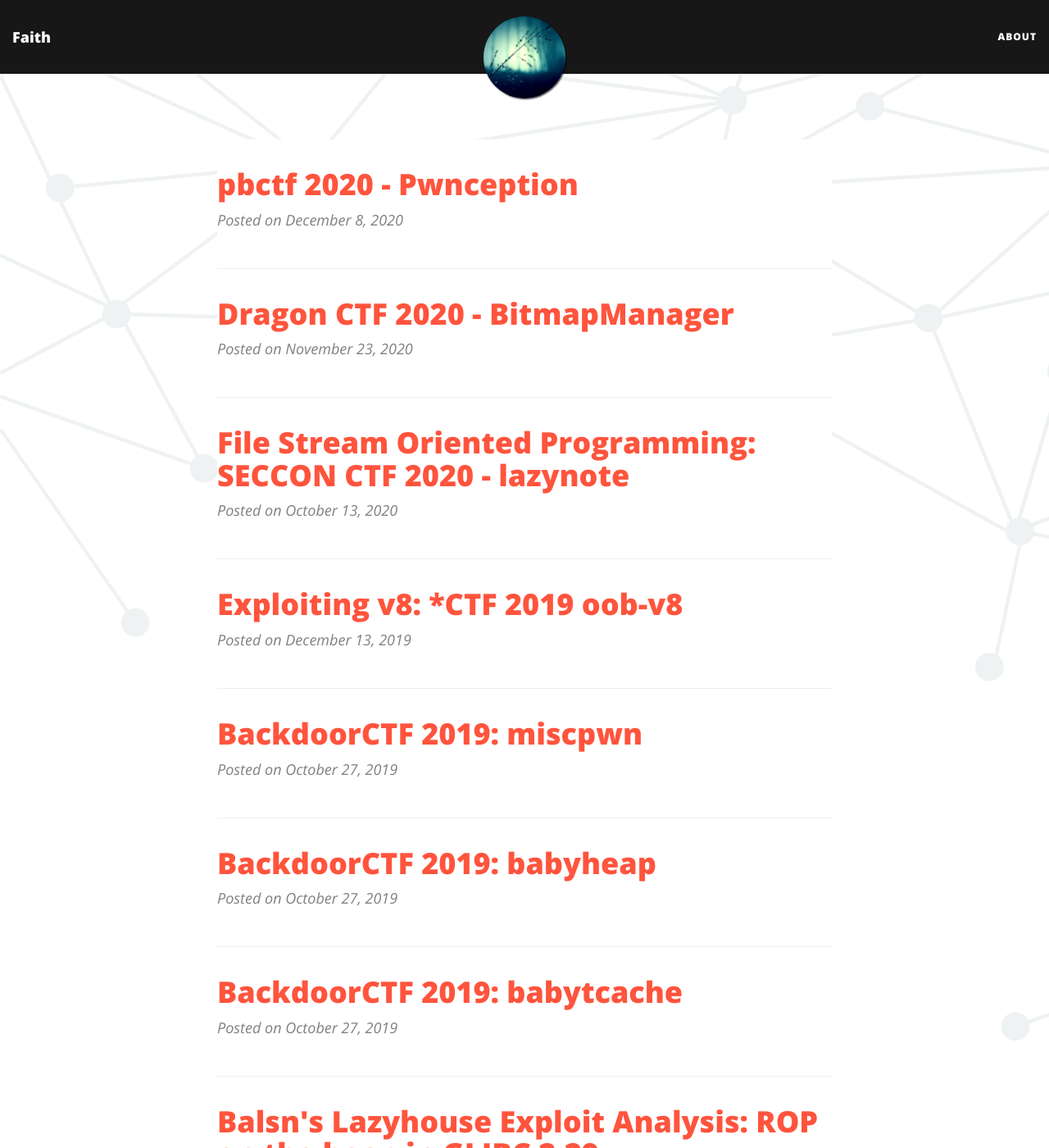
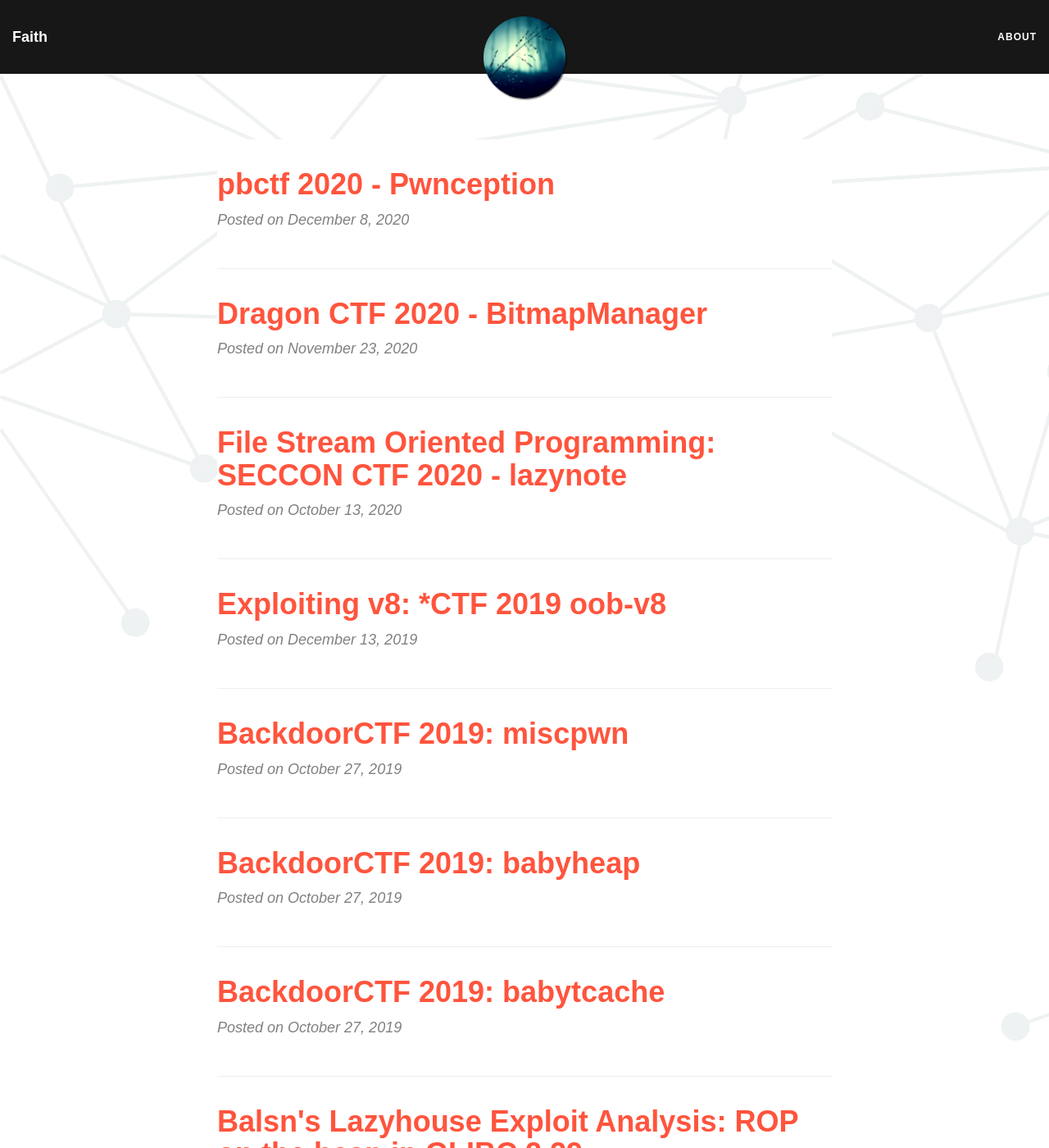
Before and after one commit to farazsth98/farazsth98.github.io, a Jekyll site: the page built from index.html, in a window 1280 px wide and 1400 px high. Shown: the whole window at 82% size. Built offline with Jekyll 4.4.1, drawn with Linux system fonts in a browser that asks for light colours; nearby versions of some CDN libraries; the list of posts is cut into pages by our own code.

Commit message:
Changed font to Arial poggies

```diff
--- a/css/main.css
+++ b/css/main.css
@@ -4,8 +4,8 @@
 /* --- General --- */
 
 body {
-  font-family: 'DejaVu Sans Mono', 'Times New Roman', serif;
-  font-size: 16px;
+  font-family: 'Arial', 'Times New Roman', serif;
+  font-size: 15px;
   color: #404040;
   position: relative;
   background: #FFF;
@@ -26,7 +26,7 @@ p a {
   color: #008AFF;
 }
 h1,h2,h3,h4,h5,h6 {
-  font-family: 'Open Sans', 'Helvetica Neue', Helvetica, Arial, sans-serif;
+  font-family: 'Arial', 'Helvetica Neue', Helvetica, Arial, sans-serif;
   font-weight: 800;
   /*color: #ff543d;*/
 }
@@ -68,7 +68,7 @@ hr.small {
 }
 
 .main-explain-area {
-  font-family: 'Open Sans', 'Helvetica Neue', Helvetica, Arial, sans-serif;
+  font-family: 'Arial', 'Helvetica Neue', Helvetica, Arial, sans-serif;
   padding: 15px inherit;
 }
 
@@ -114,7 +114,7 @@ img {
 .navbar-custom {
   background-color: #171717;
   border-bottom: 1px solid #EAEAEA;
-  font-family: 'Open Sans', 'Helvetica Neue', Helvetica, Arial, sans-serif;
+  font-family: 'Arial', 'Helvetica Neue', Helvetica, Arial, sans-serif;
 }
 
 .navbar-custom .nav li a {
@@ -268,7 +268,7 @@ footer .list-inline {
   padding: 0;
 }
 footer .copyright {
-  font-family: Open Sans;
+  font-family: Arial;
   text-align: center;
   margin-bottom: 0;
 }
@@ -331,12 +331,12 @@ footer .theme-by {
   color: #808080;
   font-size: 18px;
   font-weight: 300;
-  font-family: 'Open Sans', 'Helvetica Neue', Helvetica, Arial, sans-serif;
+  font-family: 'Arial', 'Helvetica Neue', Helvetica, Arial, sans-serif;
   font-style: italic;
   margin: 0 0 10px;
 }
 .post-preview .post-entry {
-  font-family: 'Open Sans', 'Helvetica Neue', Helvetica, Arial, sans-serif;
+  font-family: 'Arial', 'Helvetica Neue', Helvetica, Arial, sans-serif;
 }
 .post-preview .post-read-more {
   font-weight: 800;
```
